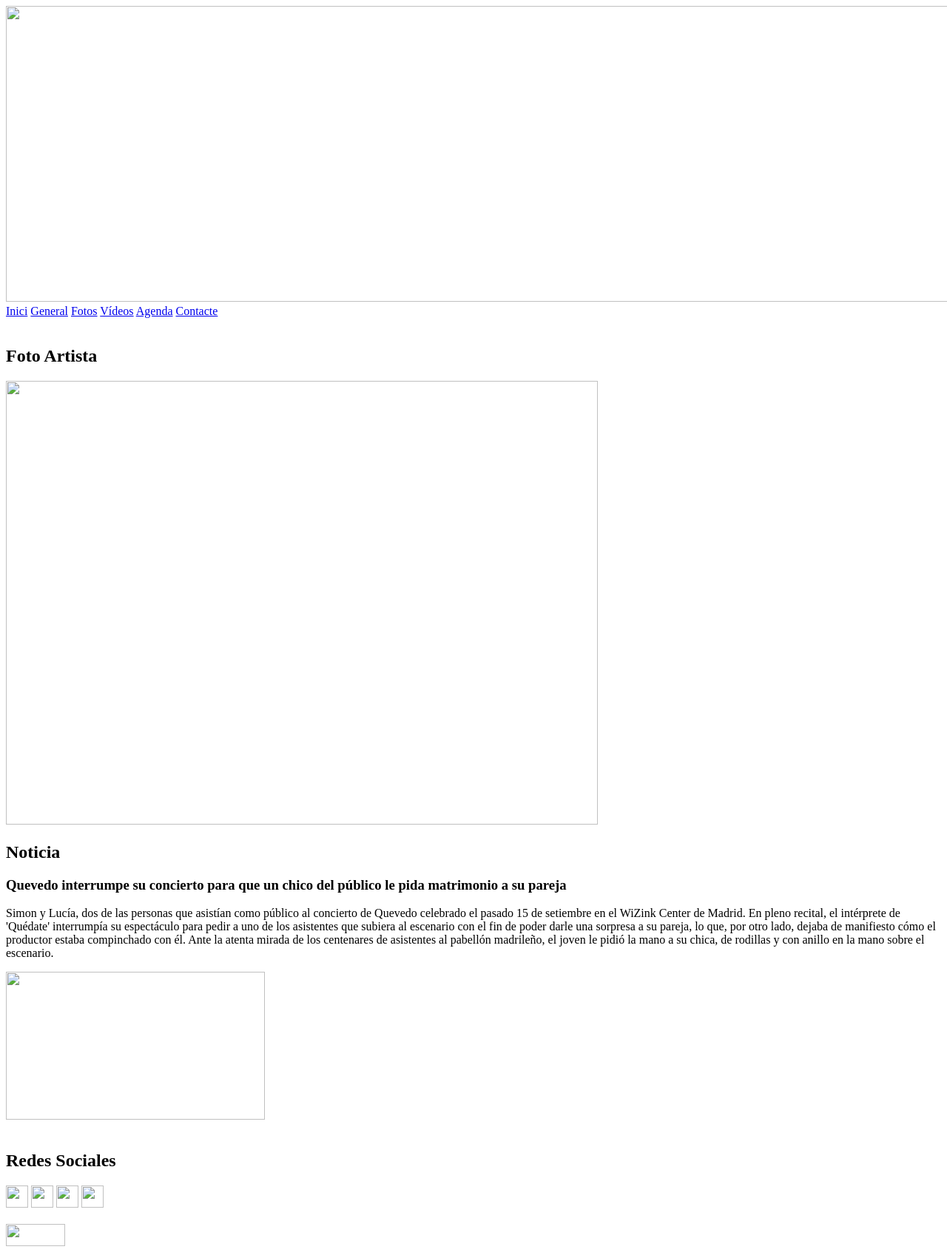
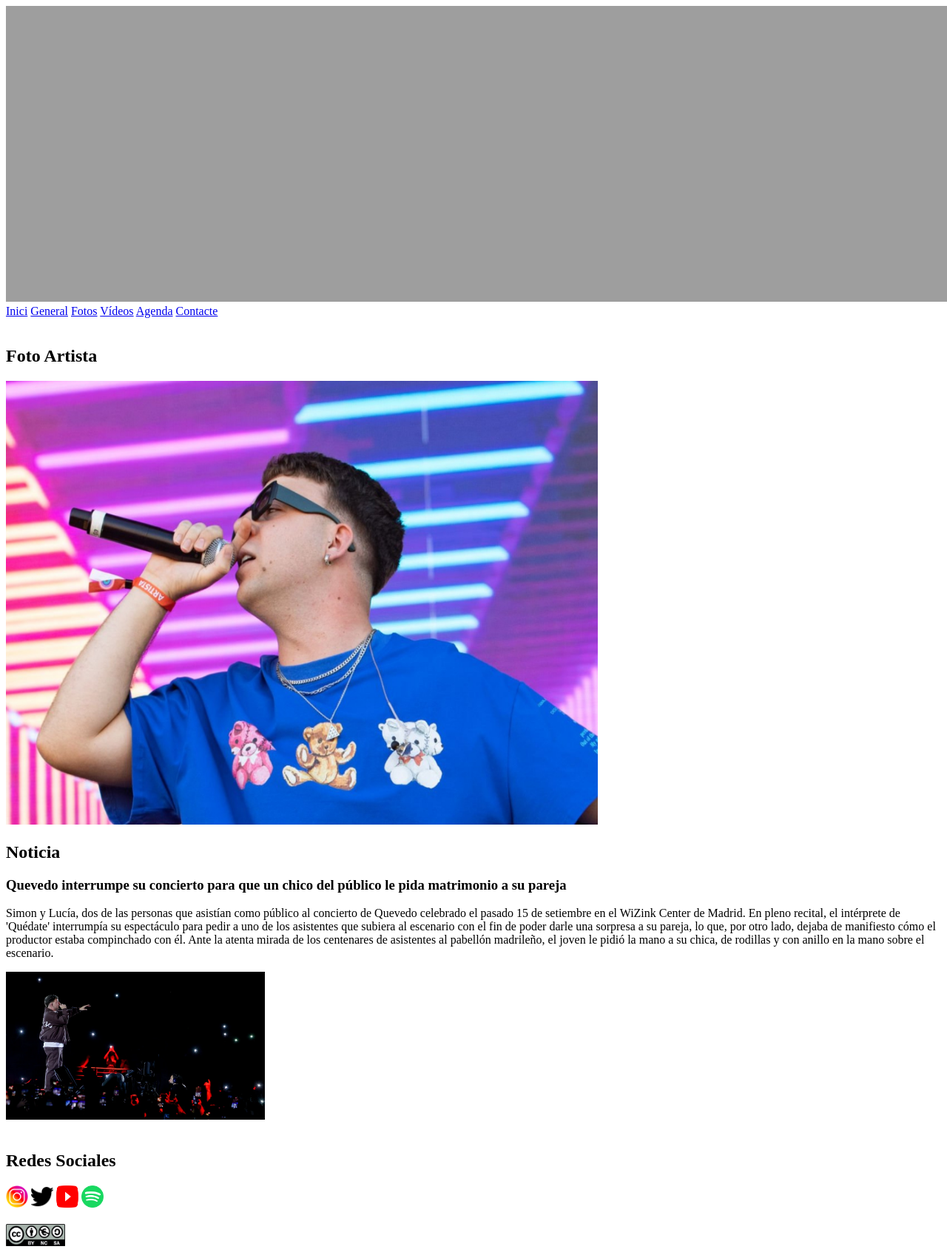
Before and after one commit to niickbermudeez/m4uf1pac1, a plain HTML site: page index.html in a window 1280 px wide. Shown: the top 1697 px of the page at 74% size. Drawn offline with Linux system fonts and the light colour scheme; the site is published under a folder, as on GitHub Pages, so addresses that start at the root find nothing.

Commit message:
primer canvi

```diff
--- a/index.html
+++ b/index.html
@@ -6,39 +6,39 @@
         <meta name="viewport" content="width=device-width, initial-scale=1">
     </head>
     <body>
-        <img src="/img/banner.png" alt="" width="1500" height="400">
+        <img src="./img/banner.png" alt="" width="1500" height="400">
         <br>
         <nav>
             <a href="index.html">Inici</a>
-            <a href="/web/general.html">General</a>
-            <a href="/web/fotos.html">Fotos</a>
-            <a href="/web/videos.html">Vídeos</a>
-            <a href="/web/agenda.html">Agenda</a>
-            <a href="/web/contacte.html">Contacte</a>
+            <a href="./web/general.html">General</a>
+            <a href="./web/fotos.html">Fotos</a>
+            <a href="./web/videos.html">Vídeos</a>
+            <a href="./web/agenda.html">Agenda</a>
+            <a href="./web/contacte.html">Contacte</a>
         </nav>
         <br>
         <main>
             <article>
                 <h2>Foto Artista</h2>
-                <img src="/img/fotoquevedo.jpg" alt="" width="800" height="600">
+                <img src="./img/fotoquevedo.jpg" alt="" width="800" height="600">
             </article>
             <aside>
                 <h2>Noticia</h2>
                 <h3>Quevedo interrumpe su concierto para que un chico del público le pida matrimonio a su pareja</h3>
                 <p>Simon y Lucía, dos de las personas que asistían como público al concierto de Quevedo celebrado el pasado 15 de setiembre en el WiZink Center de Madrid. En pleno recital, el intérprete de 'Quédate' interrumpía su espectáculo para pedir a uno de los asistentes que subiera al escenario con el fin de poder darle una sorpresa a su pareja, lo que, por otro lado, dejaba de manifiesto cómo el productor estaba compinchado con él. Ante la atenta mirada de los centenares de asistentes al pabellón madrileño, el joven le pidió la mano a su chica, de rodillas y con anillo en la mano sobre el escenario.</p>
-                <img src="/img/noticia.jpg" alt="" width="350" height="200">
+                <img src="./img/noticia.jpg" alt="" width="350" height="200">
             </aside>
         </main>
         <br>
         <footer>
             <h2>Redes Sociales</h2>
-            <a href="https://www.instagram.com/quevedo.pd/?hl=es" target="_blank"><img src="/img/instagram.png" alt="" width="30" height="30"></a>
-            <a href="https://twitter.com/pedrodquevedo" target="_blank"><img src="/img/twitter.png" alt="" width="30" height="30"></a>
-            <a href="https://www.youtube.com/@QuevedoPD" target="_blank"><img src="/img/youtube.png" alt="" width="30" height="30"></a>
-            <a href="https://open.spotify.com/intl-es/artist/52iwsT98xCoGgiGntTiR7K" target="_blank"><img src="/img/spotify.png" alt="" width="30" height="30"></a>
+            <a href="https://www.instagram.com/quevedo.pd/?hl=es" target="_blank"><img src="./img/instagram.png" alt="" width="30" height="30"></a>
+            <a href="https://twitter.com/pedrodquevedo" target="_blank"><img src="./img/twitter.png" alt="" width="30" height="30"></a>
+            <a href="https://www.youtube.com/@QuevedoPD" target="_blank"><img src="./img/youtube.png" alt="" width="30" height="30"></a>
+            <a href="https://open.spotify.com/intl-es/artist/52iwsT98xCoGgiGntTiR7K" target="_blank"><img src="./img/spotify.png" alt="" width="30" height="30"></a>
             <br>
             <br>
-            <a href="http://creativecommons.org/licenses/by-nc-nd/4.0/" target="_blank"><img src="/img/creativecommons.png" alt="" width="80" height="30"></a>
+            <a href="http://creativecommons.org/licenses/by-nc-nd/4.0/" target="_blank"><img src="./img/creativecommons.png" alt="" width="80" height="30"></a>
         </footer>
     </body>
 </html>
```
